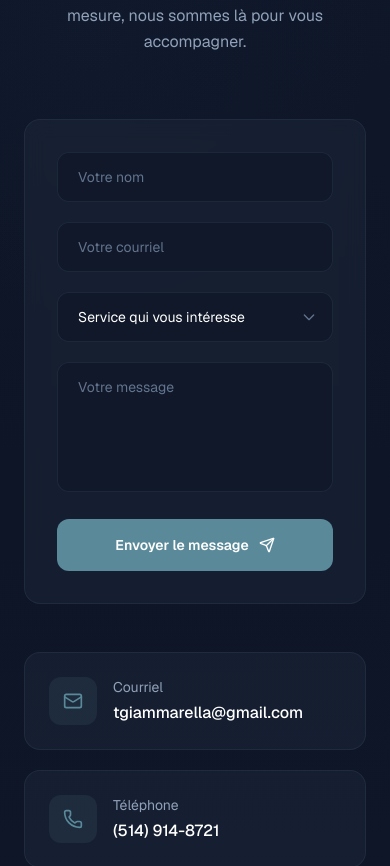
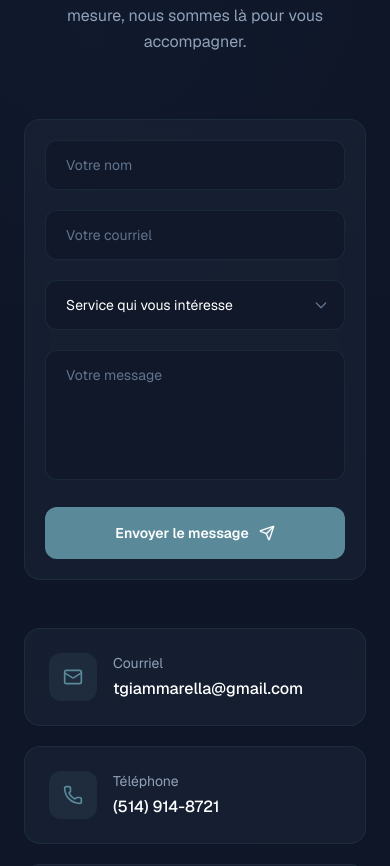
Before and after one commit to tgiammarella/synvista-academy, a Next.js app: page / in a window 390 px wide. Shown: the part 5646-6512 px from the top of the page. Built offline with nearby package versions, Linux system fonts and the light colour scheme.

Commit message:
Adjust padding in Contact component

```diff
--- a/src/components/sections/Contact.tsx
+++ b/src/components/sections/Contact.tsx
@@ -125,7 +125,7 @@ export default function Contact() {
             className="lg:col-span-3"
           >
             <div
-              className="rounded-2xl p-8 md:p-10"
+              className="rounded-2xl p-5 sm:p-8 md:p-10"
               style={{
                 background: "rgba(30, 41, 59, 0.5)",
                 border: "1px solid rgba(90, 138, 154, 0.12)",
```
